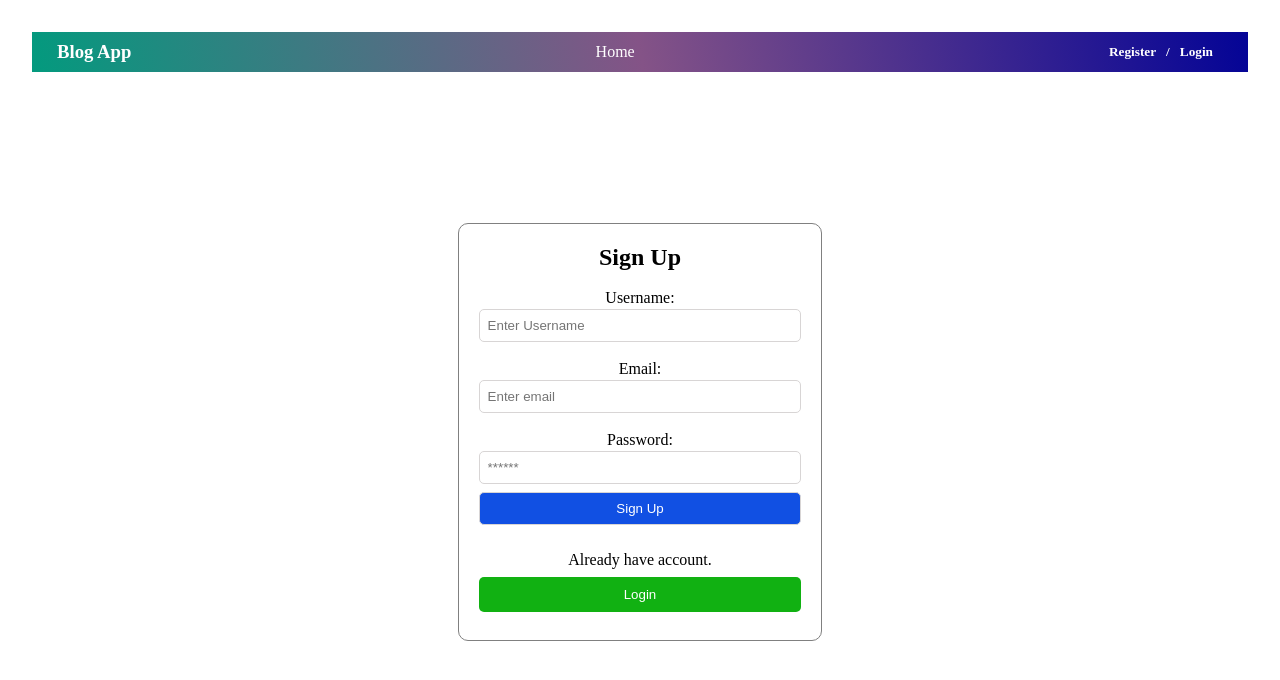
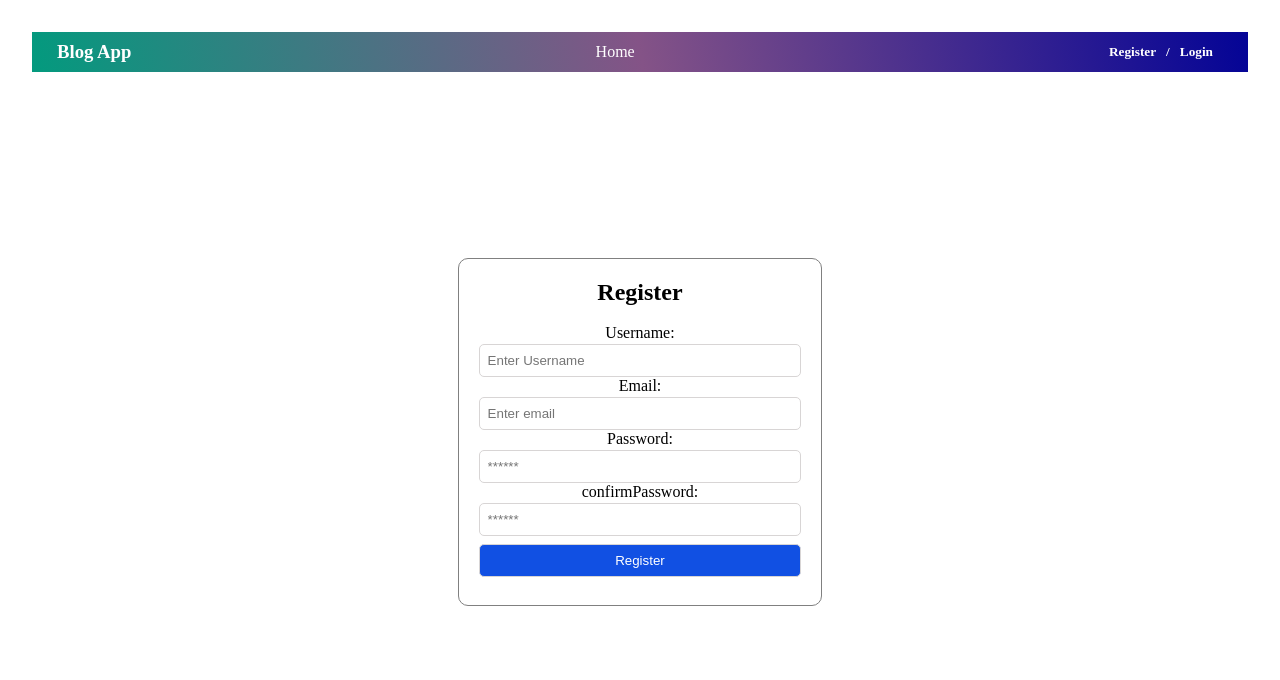
Before and after one commit to AlolaSunday12/Blog-App, a React (Vite) app in the folder frontend/: page /register in a window 1280 px wide. Shown: the top 680 px of the page. Built offline with nearby package versions, Linux system fonts and the light colour scheme.

Commit message:
sweetalert added to the page

```diff
--- a/frontend/src/Register.jsx
+++ b/frontend/src/Register.jsx
@@ -2,11 +2,14 @@ import { useState } from 'react';
 import {Link} from 'react-router-dom';
 import './index.css';
 import axios from 'axios'
+import Success from './Components/Success.jsx'
+import Loader from './Components/Loader.jsx'
 
 function Register() {
     const [username, setUsername] = useState('');
     const [email, setEmail] = useState('');
     const [password, setPassword] = useState('');
+    const [confirmPassword, setConfirmPassword] = useState('');
     const [loading, setLoading] = useState(false);
     const [error, setError] = useState(false);
     const [success, setSuccess] = useState(false);
@@ -14,13 +17,14 @@ function Register() {
     async function register() {
         try {
             setLoading(true);
-            const user = { username, email, password };
+            const user = { username, email, password, confirmPassword };
             const result = await axios.post('http://localhost:5000/register', user);
             setLoading(false);
             setSuccess(true);
             setUsername('');
             setEmail('');
             setPassword('');
+            setConfirmPassword('');
 
             window.location.href = '/login';
         } catch (error) {
@@ -30,9 +34,12 @@ function Register() {
         }
     }
   return (
+    <div>
+        {loading && (<Loader/>)}
     <div className='signup_container'>
         <div className='signup_form'>
-            <h2>Sign Up</h2>
+        {success && (<Success message='Registration successfull'/>)}
+            <h2>Register</h2>
             <br />
             <form onSubmit={(e) => {
                 e.preventDefault();
@@ -43,24 +50,29 @@ function Register() {
                     <input type="text" id="Username" placeholder='Enter Username'
                     onChange={e => setUsername(e.target.value)} autoComplete="Username" />
                 </div>
-                <br />
+
                 <div>
                     <label htmlFor="email">Email:</label> <br />
                     <input type="email" id="email" placeholder='Enter email'
                     onChange={e => setEmail(e.target.value)} autoComplete="email" />
                 </div>
-                <br />
+
                 <div>
                     <label htmlFor="password">Password:</label> <br />
                     <input type="password" id="password" placeholder='******'
                     onChange={e => setPassword(e.target.value)} autoComplete="new-password" />
                 </div>
-                <button type="submit" className="signup_btn">Sign Up</button>
+
+                <div>
+                    <label htmlFor="confirmPassword">confirmPassword:</label> <br />
+                    <input type="password" id="confirmPassword" placeholder='******'
+                    onChange={e => setConfirmPassword(e.target.value)} autoComplete="new-confirmPassword" />
+                </div>
+                <button type="submit" className="signup_btn">Register</button>
             </form>
-            <br></br>
-            <p>Already have account.</p>
-            <Link to="/login"><button type="button">Login</button></Link>
+
         </div>
+    </div>
     </div>
   )
 }
```
